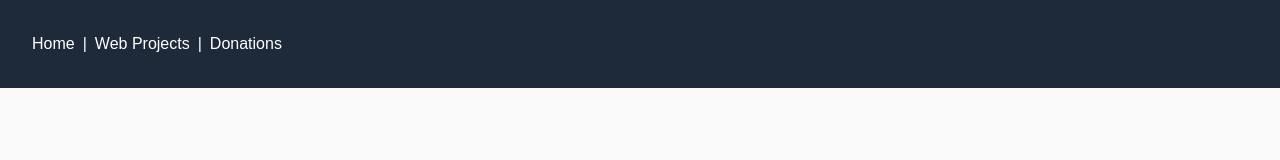
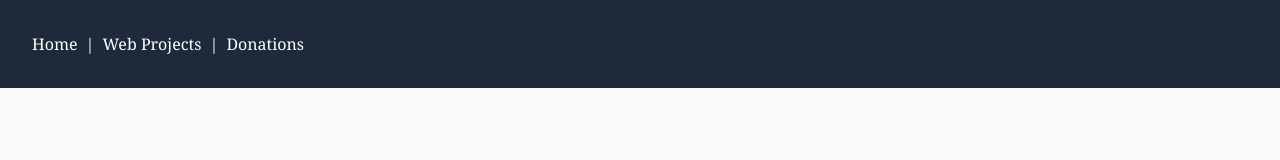
Before and after one commit to Alevarias/nextjs-practice, a Next.js app: page / in a window 1280 px wide. Shown: the top 160 px of the page. Built offline with nearby package versions, Linux system fonts and the light colour scheme.

Commit message:
changed header css

```diff
--- a/components/header.tsx
+++ b/components/header.tsx
@@ -4,16 +4,16 @@ import React from "react";
 export default function Header() { /** Remember to use PascalCase for functions. */
   return (
     <header className="flex items-center justify-between bg-gray-800 text-white p-4">
-          <nav className="bg-gray-800 text-white p-4">
-            <Link href="/" className="hover:text-zinc-50">
+          <nav className="bg-gray-800 text-white p-4 font-serif">
+            <Link href="/" className=" hover:text-zinc-300">
               Home
             </Link>
             <span className="mx-2">|</span>
-            <Link href="/projects" className="hover:text-zinc-50" >
+            <Link href="/projects" className="hover:text-zinc-300" >
               Web Projects
             </Link>
             <span className="mx-2">|</span>
-            <Link href="/donations" className="hover:text-zinc-50">Donations</Link>
+            <Link href="/donations" className="hover:text-zinc-300">Donations</Link>
           </nav>
     </header>
   );
```
